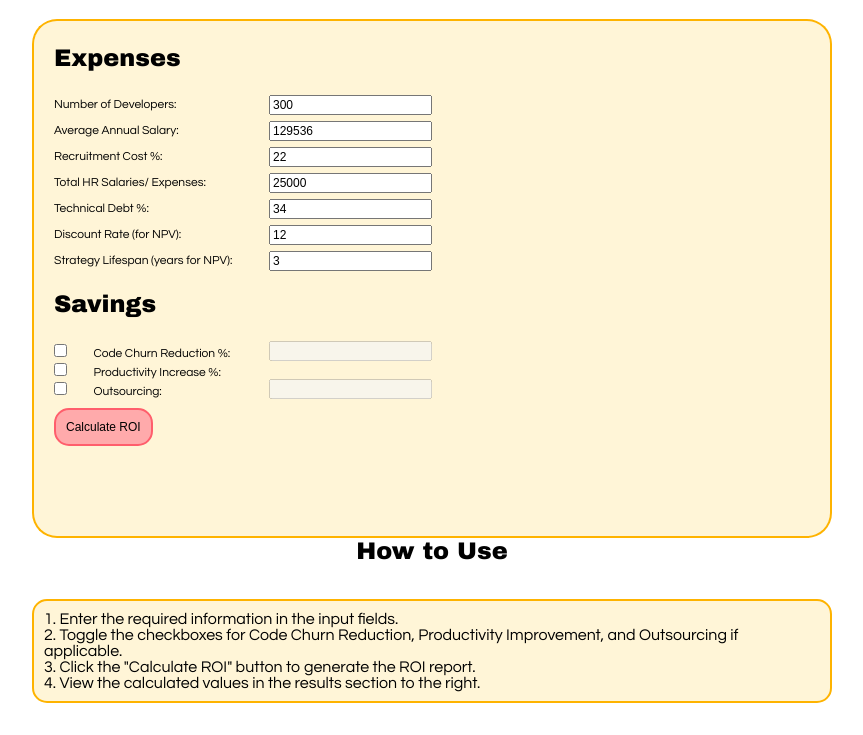
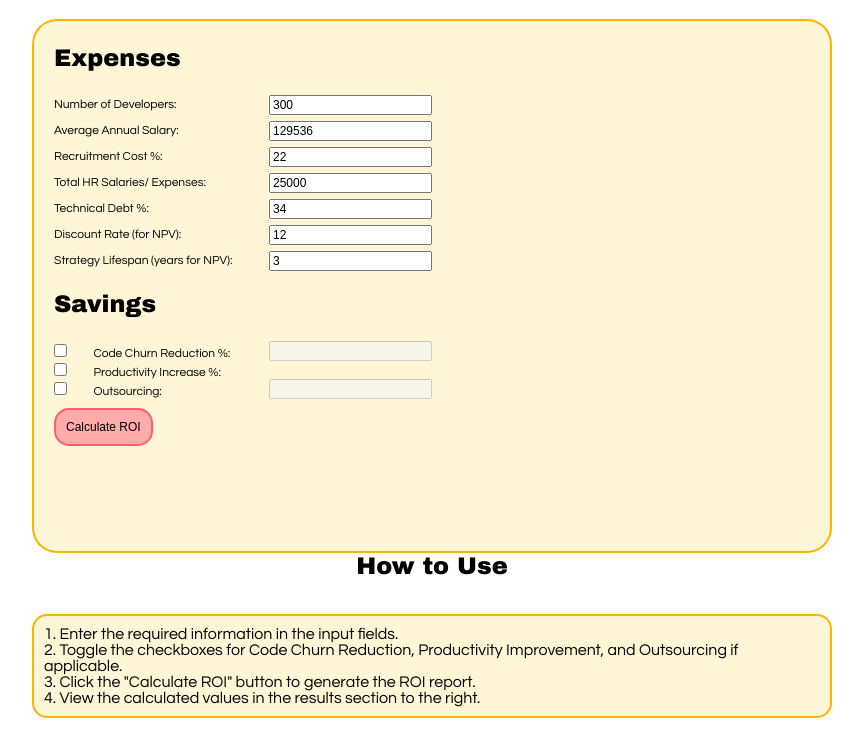
Before and after one commit to Luke-Cutter/IT-ROI-Calculator, a plain HTML site: page index.html in a window 1280 px wide. Shown: the part 59-794 px from the top of the page, without its empty margins (208-1071 px from the left). Drawn offline with Linux system fonts and the light colour scheme.

Commit message:
Update ROIstyles.css

```diff
--- a/ROIstyles.css
+++ b/ROIstyles.css
@@ -60,7 +60,7 @@ h3, label, input, button, p {
 
 #initial, #results {
     width: 49.75%;
-    height: 515px;
+    height: 530px;
     padding: 0;
     border-top: 2px solid #feb300;
     border-bottom: 2px solid #feb300;
```
